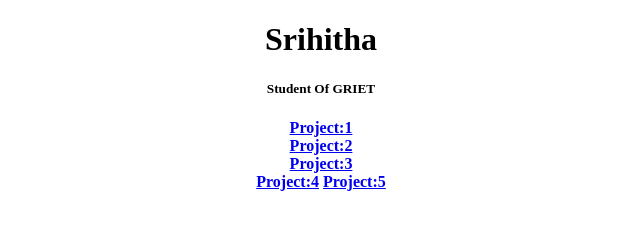
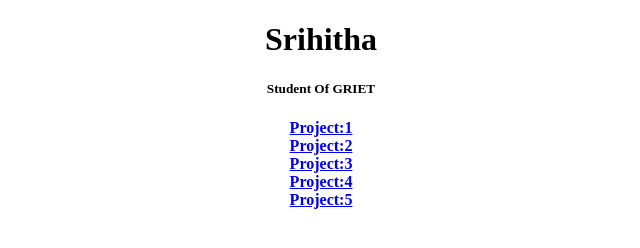
Before and after one commit to Srihitha47/Srihitha47.github.io, a plain HTML site: page index.html in a window 1280 px wide. Shown: the whole page, without its empty margins (319-959 px from the left). Drawn offline with Linux system fonts and the light colour scheme.

Commit message:
Update index.html

```diff
--- a/index.html
+++ b/index.html
@@ -17,7 +17,7 @@
     <a href="https://github.com/SrihithaVankayala/Chemical-Detection-In-Cosmetics"><b>Project:1</b></a><br>
     <a href="https://github.com/SrihithaVankayala/hotel-webpage"><b>Project:2</a></b><br>
     <a href="https://github.com/SrihithaVankayala/Form-Validation"><b>Project:3</b></a><br>
-    <a href="https://github.com/SrihithaVankayala/calculator"><b>Project:4</b></a>
+    <a href="https://github.com/SrihithaVankayala/calculator"><b>Project:4</b></a><br>
     <a href="https://github.com/Srihitha47/mystore"><b>Project:5</b></a><br>
     </div>
 </body>
```
